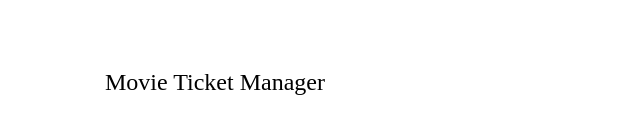
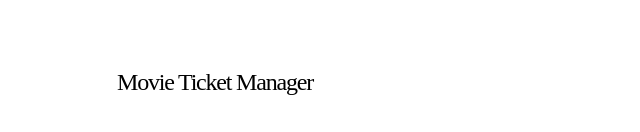
Before and after one commit to fwttnnn/.makers.final, a React (Vite) app: page / in a window 1280 px wide. Shown: the top 132 px of the page, without its empty margins (425-1065 px from the left). Built offline with nearby package versions, Linux system fonts and the light colour scheme.

Commit message:
chore: chef's kiss

```diff
--- a/src/components/Header/index.tsx
+++ b/src/components/Header/index.tsx
@@ -6,7 +6,12 @@ export default () => {
   return (
     <AppBar position="static">
       <Toolbar sx={{ justifyContent: "center", margin: "20px 0px" }}>
-        <Typography variant="h5">
+        <Typography
+          variant="h5"
+          sx={{
+            letterSpacing: "-0.05em",
+          }}
+        >
           Movie Ticket Manager
         </Typography>
       </Toolbar>
```
